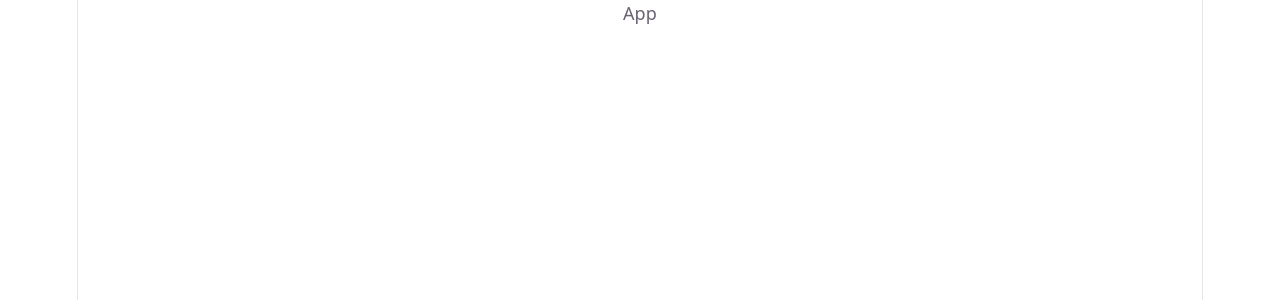
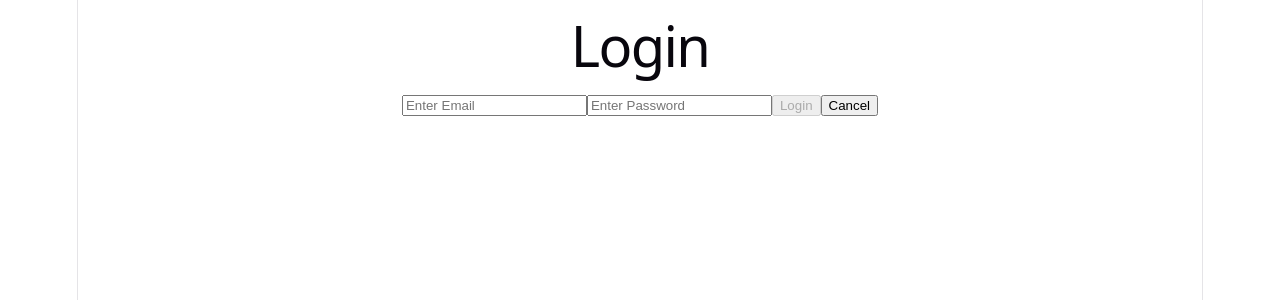
Before and after one commit to AKReddy2022/vitest-framework, a React (Vite) app: page / in a window 1280 px wide. Shown: the top 300 px of the page. Built offline with nearby package versions, Linux system fonts and the light colour scheme.

Commit message:
Add comprehensive test cases for LoginForm functionality

```diff
--- a/src/App.jsx
+++ b/src/App.jsx
@@ -1,7 +1,6 @@
 import React from 'react'
+import LoginForm from './LoginForm';
 
 export default function App() {
-  return (
-    <div>App</div>
-  )
+  return <LoginForm />;
 }
```
Also changed, not shown: src/Button.jsx (deleted, +0 -8 lines), 1 other file (tests, documents, lock files or other folders).
